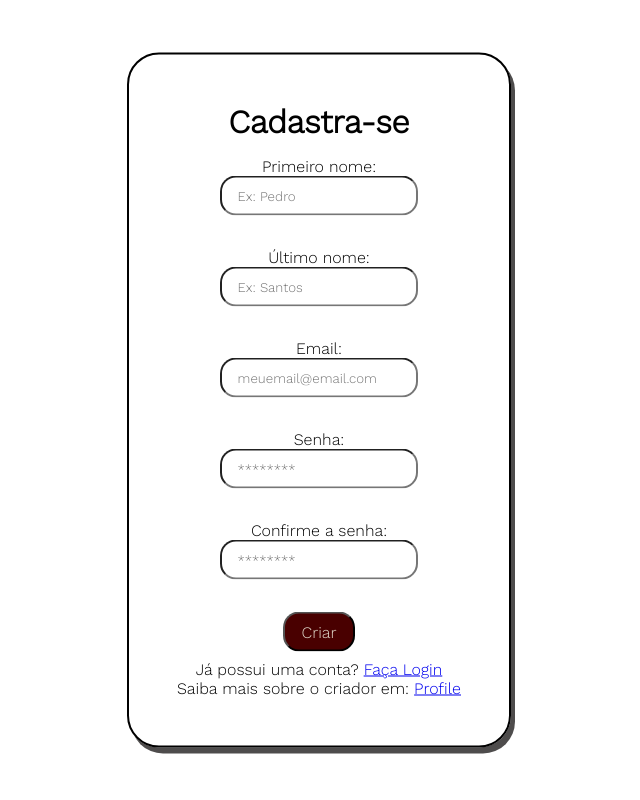
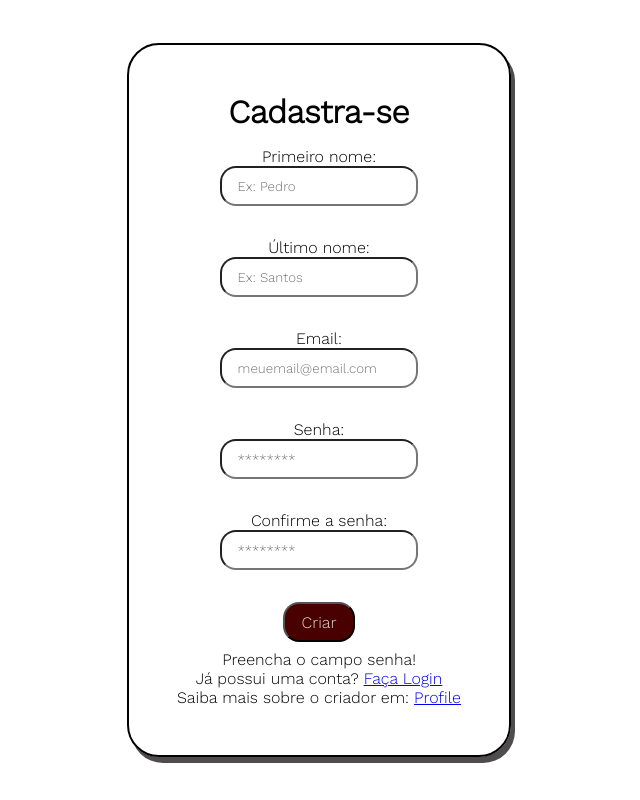
Before and after one commit to isab5/login-e-autenticacao, a Next.js app in the folder my-login/: page /signup in a window 1280 px wide. Both pictures are taken after a click on the button "Criar". Shown: the whole page, without its empty margins (321-961 px from the left). Built offline with nearby package versions, Linux system fonts and the light colour scheme.

Commit message:
feat: create input check

```diff
--- a/my-login/app/page.jsx
+++ b/my-login/app/page.jsx
@@ -1,6 +1,7 @@
 "use client";
 import { useEffect } from "react";
 import { useRouter } from "next/navigation";
+import styles from "../styles/page.module.css";
 
 export default function Home() {
     const router = useRouter();
@@ -10,6 +11,6 @@ export default function Home() {
     }, [router]);
 
     return (
-        <p>Redirecionamento...</p>
+        <p className={styles.text}>Redirecionamento...</p>
     )
 }
--- a/my-login/app/signin/page.jsx
+++ b/my-login/app/signin/page.jsx
@@ -1,7 +1,7 @@
 import styles from "./signin.module.css";
 import Button from "../../components/Button";
 
-export default function Signin() {
+export default function SignIn() {
   return (
     <div>
         <div className={styles.card}>
--- a/my-login/app/signup/page.jsx
+++ b/my-login/app/signup/page.jsx
@@ -1,22 +1,55 @@
+"use client";
 import styles from "./signup.module.css"
 import Button from "../../components/Button"
+import { useState } from "react";
 
-export default function Register() {
+export default function SignUp() {
+  const [input1, setInput1] = useState("");
+  const [input2, setInput2] = useState("");
+  const [input3, setInput3] = useState("");
+  const [match, setMatch] = useState(null);
+  const [error, setError] = useState(null);
+
+  const handleCheck = () => {
+    if (input3 === 0) {
+      setMatch(false);
+      setError("Preencha todos os campos!");
+    } else if (input1.length === 0) {
+      setMatch(false);
+      setError("Preencha o campo senha!");
+    } else if (input2.length === 0) {
+      setMatch(false);
+      setError("Preencha o campo confirmar senha");
+    } else if (input1.length < 8) {
+      setMatch(false);
+      setError("A senha deve ter no mínimo 8 caracteres!");
+    } else if (input1 !== input2) {
+      setMatch(false);
+      setError("As senhas não conferem!");
+      } else {
+        setMatch(true);
+        setError("Sucesso!");
+      }
+  };
+
   return (
     <div>
       <div className={styles.card}>
           <h1 className={styles.title}>Cadastra-se</h1>
           <label className={styles.label} htmlFor="text">Primeiro nome:</label>
-          <input className={styles.input}  type="text" placeholder="Ex: Pedro" />
+          <input className={styles.input}  type="text" placeholder="Ex: Pedro" required value={input3} onChange={(e) => setInput3(e.target.value)} />
           <label className={styles.label} htmlFor="text">Último nome:</label>
           <input className={styles.input}  type="text" placeholder="Ex: Santos" />
           <label className={styles.label} htmlFor="text">Email:</label>
           <input className={styles.input}  type="text" placeholder="meuemail@email.com" />
           <label className={styles.label}  htmlFor="text">Senha:</label>
-          <input className={styles.input} type="password" placeholder="********" />
+          <input className={styles.input} type="password" placeholder="********" value={input1} onChange={(e) => setInput1(e.target.value)}/>
           <label className={styles.label}  htmlFor="text">Confirme a senha:</label>
-          <input className={styles.input} type="password" placeholder="********" />
-          <Button props="Criar" />
+          <input className={styles.input} type="password" placeholder="********" value={input2} onChange={(e) => setInput2(e.target.value)} />
+          <Button action={handleCheck} props="Criar" /> {""}
+          {}
+          {match !== null && <p>{error}</p>}{""}
+          {}
           <p>Já possui uma conta? <a href="/signin">Faça Login</a></p>
           <p>Saiba mais sobre o criador em: <a href="/profile">Profile</a></p>
         </div>
--- a/my-login/components/Button.jsx
+++ b/my-login/components/Button.jsx
@@ -1,7 +1,7 @@
 import styles from "../styles/Button.module.css";
 
-export default function Button({props}) {
+export default function Button({props, action}) {
     return (
-        <button className={styles.button}>{props}</button>
+        <button onClick={action} className={styles.button}>{props}</button>
     );
 }
--- a/my-login/styles/page.module.css
+++ b/my-login/styles/page.module.css
@@ -1,27 +1,3 @@
-.card {
-  display: flex;
-  justify-content: center;
-  flex-direction: column;
-  align-items: center;
-  border: 2px solid black;
-  width: 30%;
-  border-radius: 2rem;
-  padding: 3rem;
-  position: absolute;
-  top: 50%;
-  left: 50%;
-  transform: translate(-50%, -50%);
-  box-shadow: 4px 6px rgb(78, 76, 76);
+.text {
+  font-size: 1.5rem;
 }
-
-.title {
-  padding-bottom: 1rem;
-}
-
-.input {
-  width: 70% ;
-  margin-bottom: 2rem;
-  height: 2.5rem;
-  border-radius: 1rem;
-  padding: 0 1rem;
-}
```
